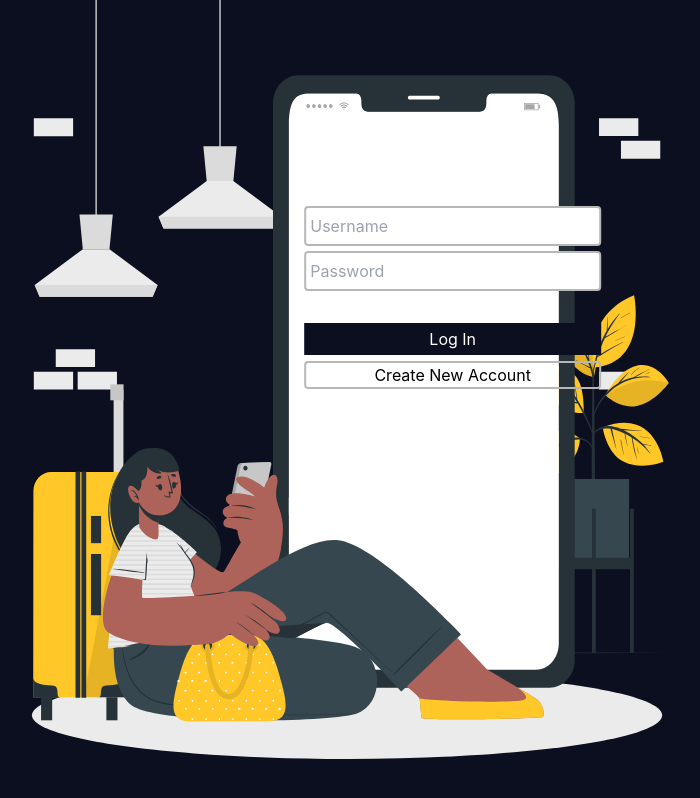
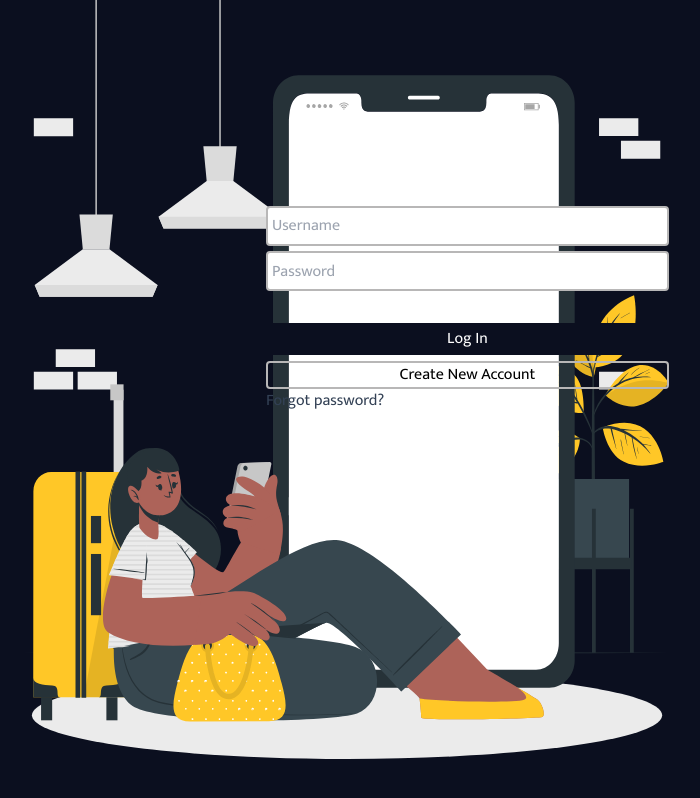
Before and after one commit to Ashutosh0602/travelo, a React (Create React App) app: page /signIn in a window 1280 px wide. Shown: the whole page, without its empty margins (568-1268 px from the left). Built offline with nearby package versions, Linux system fonts and the light colour scheme.

Commit message:
logIn page

```diff
--- a/package.json
+++ b/package.json
@@ -14,6 +14,7 @@
     "npm": "^9.3.1",
     "react": "^18.2.0",
     "react-dom": "^18.2.0",
+    "react-redux": "^8.0.5",
     "react-router-dom": "^6.7.0",
     "react-scripts": "5.0.1",
     "sharp": "^0.31.3",
--- a/src/App.css
+++ b/src/App.css
@@ -1,4 +1,6 @@
+@import url("https://fonts.googleapis.com/css2?family=Mukta&display=swap");
 * {
   box-sizing: border-box;
   font-size: 16px;
+  font-family: "Mukta", sans-serif;
 }
--- a/src/components/auth/SignIn.js
+++ b/src/components/auth/SignIn.js
@@ -1,8 +1,30 @@
-import React from "react";
+import React, { useState } from "react";
 import logSvg from "../../assets/log.svg";
 import classes from "./SignIn.module.css";
 
 export default function SignIn() {
+  const [email, setemail] = useState(null);
+  const [password, setpassword] = useState(null);
+
+  async function login() {
+    console.log(email, password);
+    await fetch("http://localhost:3003/login", {
+      method: "POST",
+      // mode: "no-cors",
+      headers: {
+        "Content-Type": "application/json",
+        "Access-Control-Allow-Origin": "*",
+        // "Content-Type": "application/x-www-form-urlencoded",
+      },
+      body: JSON.stringify({
+        email: email,
+        password: password,
+      }),
+    })
+      .then((res) => res.json())
+      .then((res) => console.log(res));
+  }
+
   return (
     <section className={classes.logIn}>
       <div className={`float-right max-w-max h-full ${classes.form_img}`}>
@@ -13,16 +35,26 @@ export default function SignIn() {
         />
         <div className={`${classes.form}`}>
           <div className={classes.form_elem}>
-            <input placeholder="Username" />
+            <input
+              placeholder="Username"
+              onChange={(e) => setemail(e.target.value)}
+            />
           </div>
           <div className={classes.form_elem}>
-            <input placeholder="Password" />
+            <input
+              placeholder="Password"
+              type="password"
+              onChange={(e) => setpassword(e.target.value)}
+            />
           </div>
           <div className={` ${classes.form_elem}`}>
-            <button>Log In</button>
+            <button onClick={login}>Log In</button>
           </div>
           <div className={classes.form_elem}>
             <button>Create New Account</button>
+          </div>
+          <div className="text-slate-700">
+            <span className="cursor-pointer">Forgot password?</span>
           </div>
         </div>
       </div>
--- a/src/components/auth/SignIn.module.css
+++ b/src/components/auth/SignIn.module.css
@@ -16,14 +16,14 @@
   /* position: relative; */
 }
 .form_elem {
-  width: 145%;
+  width: 155%;
   text-align: center;
   margin-top: 0.35rem;
   /* background-color: black; */
 }
 .form_elem > input {
   outline: none;
-  width: 80%;
+  width: 100%;
   height: 2.5rem;
   border: 2px rgb(184, 183, 183) solid;
   border-radius: 4px;
@@ -38,12 +38,15 @@
   background-color: #0b0f1f;
   color: white;
   padding: 0.25rem;
-  width: 80%;
+  width: 100%;
 }
 .form_elem:nth-child(4) {
 }
 .form_elem:nth-child(4) > button {
-  width: 80%;
+  width: 100%;
   border: 2px rgb(184, 183, 183) solid;
   border-radius: 4px;
 }
+.form_elem > button:active {
+  background-color: #0a0c1aaf;
+}
```
Also changed, not shown: 2 other files (tests, documents, lock files or other folders).
